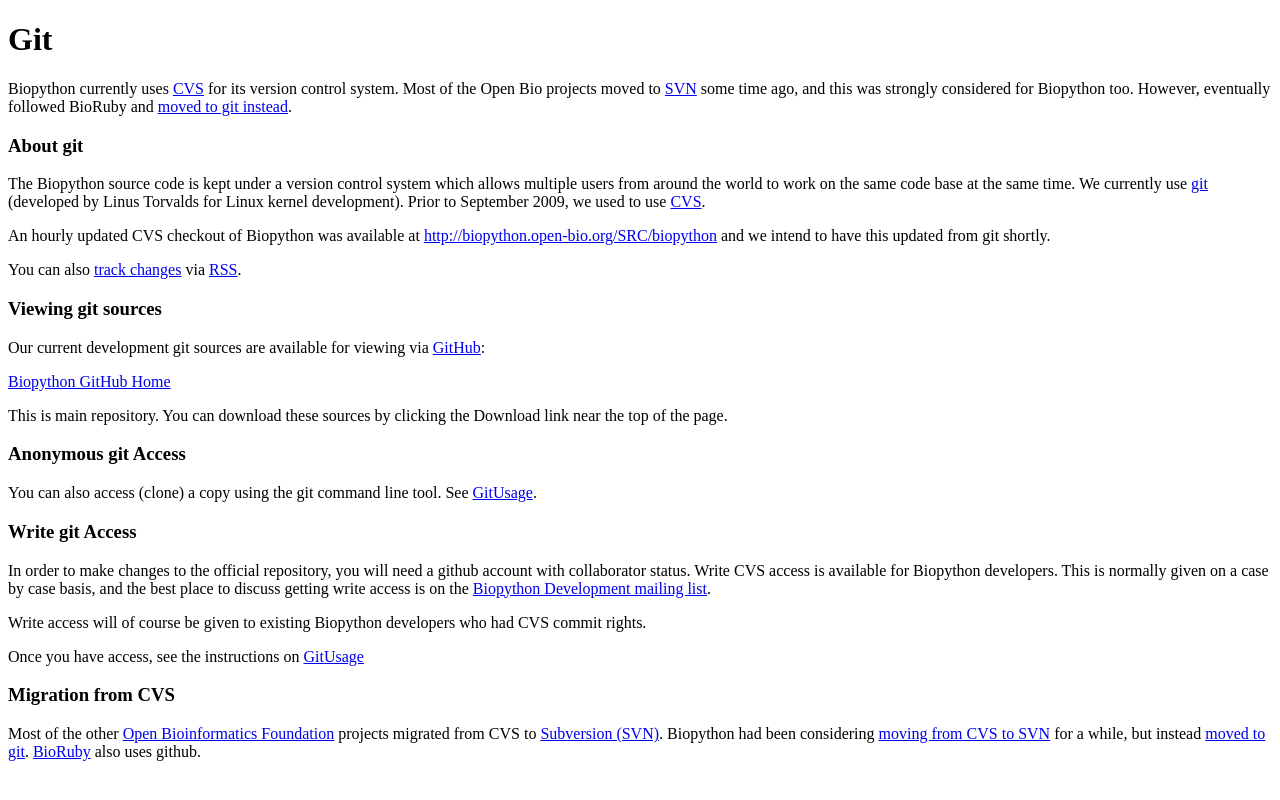
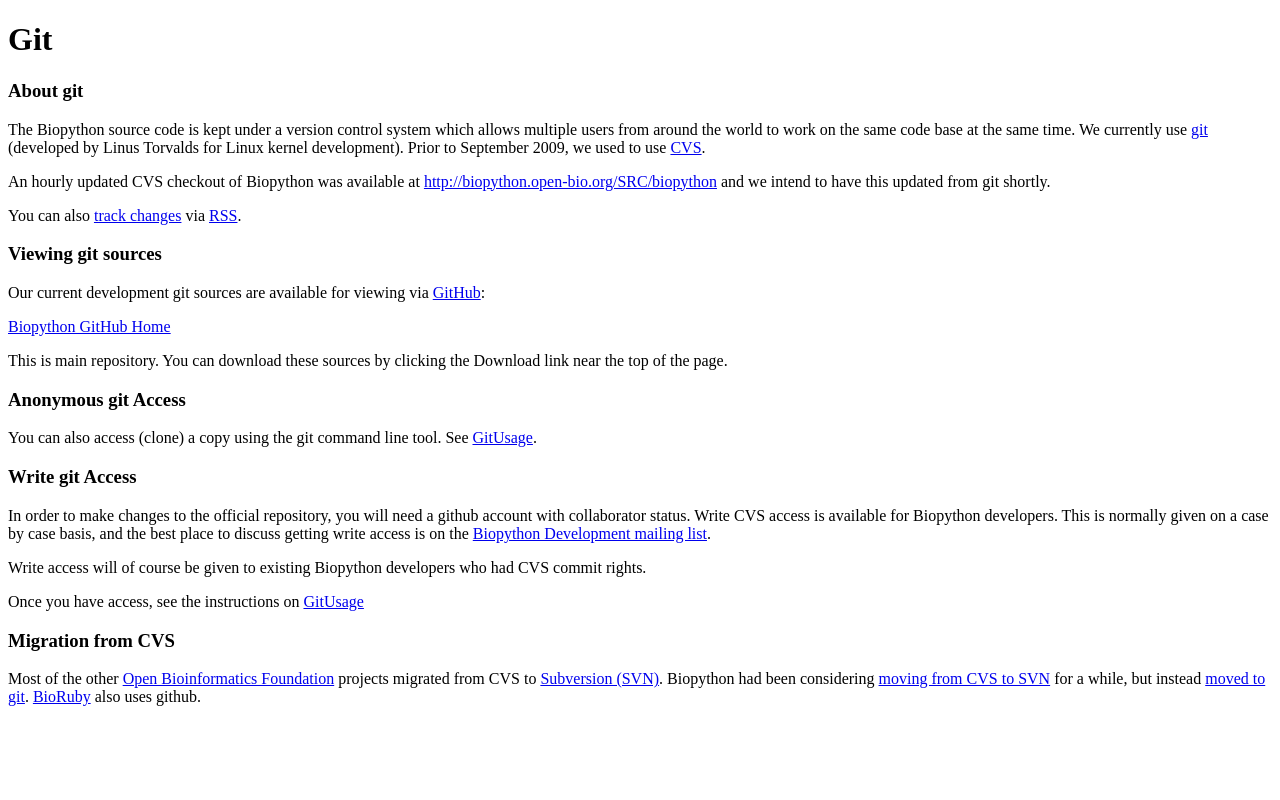
Before and after one commit to biopython/biopython.github.io, a Jekyll site: the page built from wiki/Git.md, in a window 1280 px wide. Shown: the top 800 px of the page. Built offline with Jekyll 4.4.1, drawn with Linux system fonts in a browser that asks for light colours.

Commit message:
Removed old CVS era text

```diff
--- a/wiki/Git.md
+++ b/wiki/Git.md
@@ -3,12 +3,6 @@ title: Git
 permalink: wiki/Git
 layout: wiki
 ---
-
-Biopython currently uses [CVS](CVS "wikilink") for its version control
-system. Most of the Open Bio projects moved to [SVN](SVN "wikilink")
-some time ago, and this was strongly considered for Biopython too.
-However, eventually followed BioRuby and [moved to git
-instead](GitMigration "wikilink").
 
 ### About git
 
```
Also changed, not shown: 1 other file.
